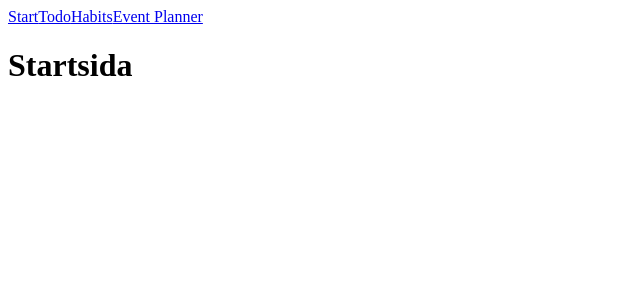
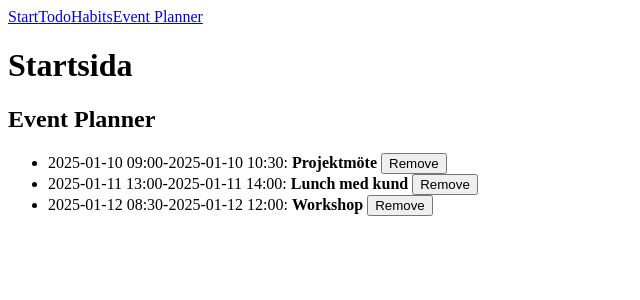
Before and after one commit to Ebba-Ene/projektarbete-productivity-assistant-application, a React (Vite) app: page /eventplanner in a window 1280 px wide. Shown: the top 300 px of the page, without its empty margins (0-640 px from the left). Built offline with nearby package versions, Linux system fonts and the light colour scheme.

Commit message:
add event list and functionality to remove event

```diff
--- a/src/pages/EventPlanner/EventPlanner.jsx
+++ b/src/pages/EventPlanner/EventPlanner.jsx
@@ -1,5 +1,45 @@
+import { useState } from "react";
+
 const EventPlanner = () => {
+  const [events, setEvents] = useState([
+    {
+      start: "2025-01-10 09:00",
+      end: "2025-01-10 10:30",
+      name: "Projektmöte",
+    },
+    {
+      start: "2025-01-11 13:00",
+      end: "2025-01-11 14:00",
+      name: "Lunch med kund",
+    },
+    {
+      start: "2025-01-12 08:30",
+      end: "2025-01-12 12:00",
+      name: "Workshop",
+    },
+  ]);
 
-}
+  const addEvent = () => {
 
-export default EventPlanner
+  }
+
+  const removeEvent = (event) => {
+    let newEventList = events.filter((e) => e !== event)
+    setEvents(newEventList)
+  }
+
+  return (
+    <>
+      <h2>Event Planner</h2>
+      <div>
+        <ul>
+          {events.map((event) => (
+            <li>{event.start}-{event.end}: <strong>{event.name}</strong> <button onClick={() => removeEvent(event)}>Remove</button></li>
+          ))}
+        </ul>
+      </div>
+    </>
+  );
+};
+
+export default EventPlanner;
```
